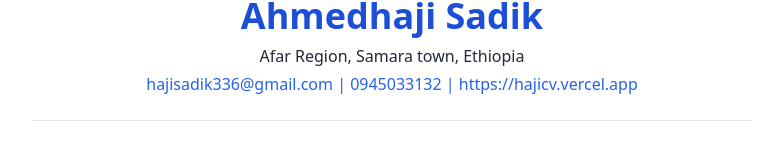
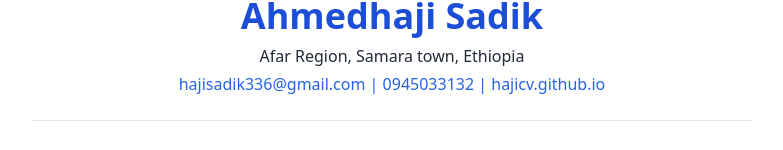
Before and after one commit to hajicv/hajicv.github.io, a plain HTML site: page index.html in a window 1280 px wide. Shown: the part 172-322 px from the top of the page, without its empty margins (248-1031 px from the left). Drawn offline with nearby package versions, Linux system fonts and the light colour scheme.

Commit message:
Update index.html

```diff
--- a/index.html
+++ b/index.html
@@ -17,7 +17,7 @@
     <p class="text-blue-600 mt-1">
       <a href="mailto:hajisadik336@gmail.com">hajisadik336@gmail.com</a> |
       0945033132 |
-      <a href="https://hajicv.vercel.app" target="_blank">https://hajicv.vercel.app</a>
+      <a href="https://hajicv.github.io" target="_blank">hajicv.github.io</a>
     </p>
   </header>
 
```
